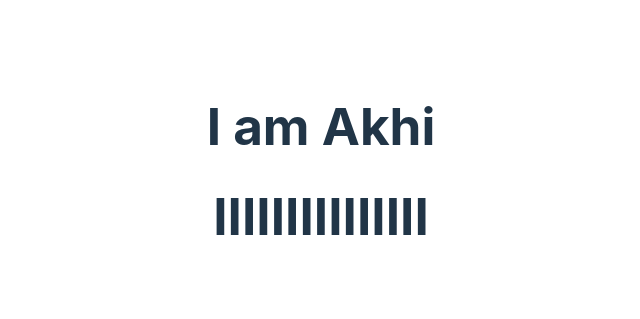
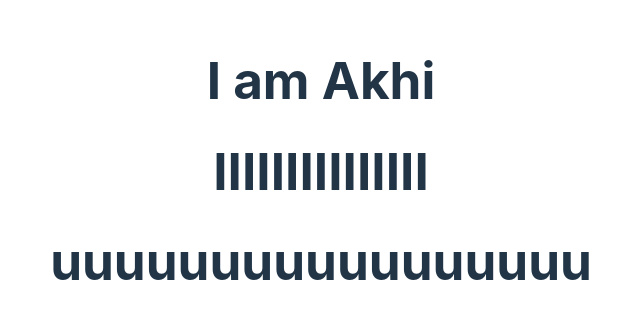
Before and after one commit to yaswanthvitta/ex2, a React (Vite) app in the folder my-app/: page / in a window 1280 px wide. Shown: the part 229-548 px from the top of the page, without its empty margins (319-959 px from the left). Built offline with nearby package versions, Linux system fonts and the light colour scheme.

Commit message:
resolved conflict in app.tsx

```diff
--- a/my-app/src/App.tsx
+++ b/my-app/src/App.tsx
@@ -7,6 +7,7 @@ function App() {
     <>
       <h1>I am Akhi</h1>
       <h1>IIIIIIIIIIIIIII</h1>
+      <h1>uuuuuuuuuuuuuuuuu</h1>
     </>
   )
 }
```
